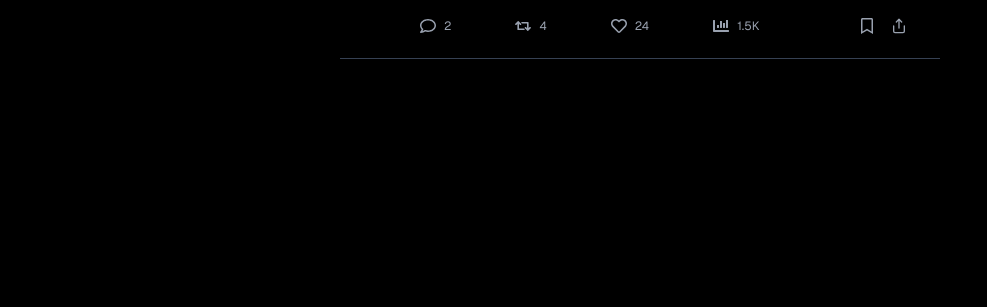
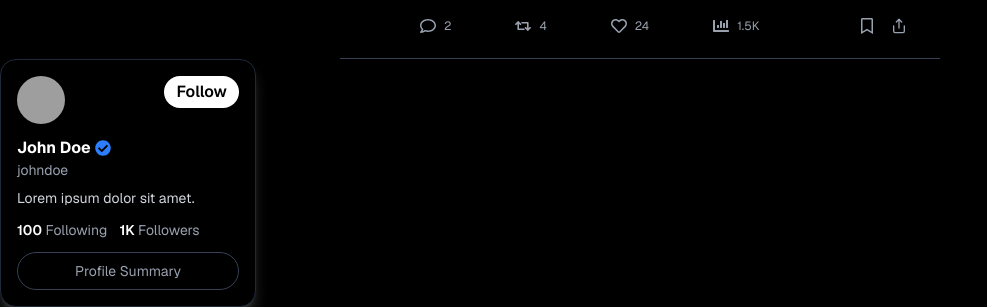
Before and after one commit to SWEProject25/frontend, a Next.js app: page /tweet in a window 1280 px wide. Shown: the part 1705-2012 px from the top of the page, without its empty margins (0-987 px from the left). Before the commit the page ends 1779 px from the top, so only its background shows below. Built offline with nearby package versions, Linux system fonts and the light colour scheme; grey boxes are pictures that could not be loaded.

Commit message:
feat: trial to make card profile

```diff
--- a/src/app/tweet/page.tsx
+++ b/src/app/tweet/page.tsx
@@ -1,5 +1,6 @@
 import React from 'react';
 import Tweet from '../../features/tweets/components/Tweet';
+import ProfileCard from '@/features/tweets/components/ProfileCard';
 function Page() {
   return (
     <>
@@ -7,6 +8,16 @@ function Page() {
       <Tweet />
       <Tweet />
       <Tweet />
+      <ProfileCard
+        name="John Doe"
+        username="johndoe"
+        isVerified={true}
+        bio="Lorem ipsum dolor sit amet."
+        following={100}
+        followers="1K"
+        avatar="/apple.png"
+        isFollowed={false}
+      />
     </>
   );
 }
--- a/src/features/tweets/components/Avatar.tsx
+++ b/src/features/tweets/components/Avatar.tsx
@@ -1,18 +1,81 @@
+import React, { useState } from 'react';
 import Image from 'next/image';
 import Link from 'next/link';
+import ProfileCard from './ProfileCard';
 
-export default function Avatar({ image }: { image?: string }) {
+export default function Avatar({
+  image,
+  size,
+  name,
+  username,
+  isVerified,
+  bio,
+  following,
+  followers,
+  isFollowed,
+  onProfileCardHover,
+}: {
+  image?: string;
+  size?: number;
+  name?: string;
+  username?: string;
+  isVerified?: boolean;
+  bio?: string;
+  following?: number;
+  followers?: string;
+  isFollowed?: boolean;
+  onProfileCardHover?: (hovered: boolean) => void;
+}) {
+  const [showProfileCard, setShowProfileCard] = useState(false);
+  const [cardHover, setCardHover] = useState(false);
+
+  React.useEffect(() => {
+    if (onProfileCardHover) {
+      onProfileCardHover(showProfileCard || cardHover);
+    }
+  }, [showProfileCard, cardHover, onProfileCardHover]);
+
+  const show = showProfileCard || cardHover;
+
   return (
     <div className="flex-shrink-0">
+      <div
+        className="relative"
+        onMouseEnter={() => setShowProfileCard(true)}
+        onMouseLeave={() => setShowProfileCard(false)}
+      >
         <Link href="/profile">
           <Image
-          width={48}
-          height={48}
+            width={size || 48}
+            height={size || 48}
             src={image || '/default-avatar.png'}
             alt="User avatar"
             className="w-12 h-12 rounded-full"
           />
         </Link>
+        {show && name && username && (
+          <div
+            className="absolute left-1/2 transform -translate-x-1/2 top-full mt-0.5 z-50 cursor-default"
+            onMouseEnter={(e) => {
+              e.preventDefault();
+              setCardHover(true);
+            }}
+            onMouseLeave={() => setCardHover(false)}
+            onClick={(e) => e.preventDefault()}
+          >
+            <ProfileCard
+              name={name}
+              username={username}
+              isVerified={isVerified || false}
+              bio={bio || ''}
+              following={following || 0}
+              followers={followers || '0'}
+              avatar={image || '/default-avatar.png'}
+              isFollowed={isFollowed || false}
+            />
+          </div>
+        )}
+      </div>
     </div>
   );
 }
--- /dev/null
+++ b/src/features/tweets/components/ProfileCard.tsx
@@ -0,0 +1,81 @@
+'use client';
+import React, { useState } from 'react';
+import Avatar from './Avatar';
+import Link from 'next/link';
+import { FaCheckCircle } from 'react-icons/fa';
+
+interface ProfileCardProps {
+  name: string;
+  username: string;
+  isVerified?: boolean;
+  bio: string;
+  following: number;
+  followers: string;
+  avatar: string;
+  isFollowed?: boolean;
+}
+
+export default function ProfileCard({
+  name,
+  username,
+  isVerified,
+  bio,
+  following,
+  followers,
+  avatar,
+  isFollowed,
+}: ProfileCardProps) {
+  const [followed, setFollowed] = useState(isFollowed || false);
+  const [isHovered, setIsHovered] = useState(false);
+
+  return (
+    <div className="w-64 h-full bg-black text-white rounded-2xl p-4 shadow-lg shadow-white/20 border border-gray-800 hover:border-gray-700 transition-all duration-200">
+      <div className="flex justify-between items-start">
+        <Avatar image={avatar} size={80} />
+        <button
+          className={`px-3 py-1 rounded-full font-semibold transition cursor-pointer ${
+            followed
+              ? 'bg-black text-white border border-white hover:bg-black transition-colors hover:text-red-600 hover:border-red-600'
+              : 'bg-white text-black hover:bg-gray-200'
+          }`}
+          onClick={() => setFollowed(!followed)}
+          onMouseEnter={(e) => {
+            e.preventDefault();
+            setIsHovered(true);
+          }}
+          onMouseLeave={() => setIsHovered(false)}
+        >
+          {followed ? (isHovered ? 'Unfollow' : 'Following') : 'Follow'}
+        </button>
+      </div>
+      <div className="mt-3">
+        <div className="flex items-center space-x-1">
+          <Link href="/profile" className="flex flex-col items-start gap-0">
+            <div className="flex items-center gap-1">
+              <span className="font-bold hover:underline">{name}</span>
+              {isVerified && (
+                <FaCheckCircle className="inline text-blue-500" size={16} />
+              )}
+            </div>
+            <span className="text-gray-400 text-sm">{username}</span>
+          </Link>
+        </div>
+      </div>
+      <p className="mt-2 text-sm text-gray-300">{bio}</p>
+      <div className="mt-3 flex space-x-3 text-sm">
+        <span className="text-gray-400">
+          <span className="font-semibold text-white">{following}</span>{' '}
+          Following
+        </span>
+        <span className="text-gray-400">
+          <span className="font-semibold text-white">{followers}</span>{' '}
+          Followers
+        </span>
+      </div>
+
+      <div className="mt-3 border border-gray-700 rounded-full py-2 text-center text-sm text-gray-400 hover:bg-gray-900 cursor-pointer transition">
+        Profile Summary
+      </div>
+    </div>
+  );
+}
--- a/src/features/tweets/components/Tweet.tsx
+++ b/src/features/tweets/components/Tweet.tsx
@@ -1,5 +1,5 @@
 'use client';
-import React from 'react';
+import React, { useState } from 'react';
 import Link from 'next/link';
 import Content from './Content';
 import Actions from './Actions';
@@ -91,20 +91,34 @@ const data = {
 };
 
 export default function Tweet() {
+  const [profileCardHovered, setProfileCardHovered] = useState(false);
+
   return (
     <Link
       href={'/fullTweet'}
-      className="block mx-auto sm:max-w-[600px] border-b border-gray-700 p-4 text-white relative hover:bg-[#0a0a0a] transition-colors"
+      className={`block mx-auto sm:max-w-[600px] border-b border-gray-700 p-4 text-white relative transition-colors
+        ${!profileCardHovered ? 'hover:bg-[#0a0a0a]' : ''}
+      `}
       style={{ textDecoration: 'none' }}
     >
       <div className="absolute top-2 right-4">
         <DropDown items={dropItems}>
           <Action icon={<FaEllipsisH size={16} />} label="more" color="blue" />
-          {/* <FaEllipsisH size={16} /> */}
         </DropDown>
       </div>
       <div className="flex w-full gap-2">
-        <Avatar image={data.user.avatar} />
+        <Avatar
+          image={data.user.avatar}
+          size={48}
+          name={data.user.name}
+          username={data.user.username}
+          isVerified={data.user.isVerified}
+          bio="Sample bio for the user."
+          following={100}
+          followers="1K"
+          isFollowed={false}
+          onProfileCardHover={setProfileCardHovered} // <-- add this prop
+        />
         <div className="flex flex-col flex-1">
           <UserInfo
             name={data.user.name}
```
Lines whose indentation alone changed are shown as unchanged.
